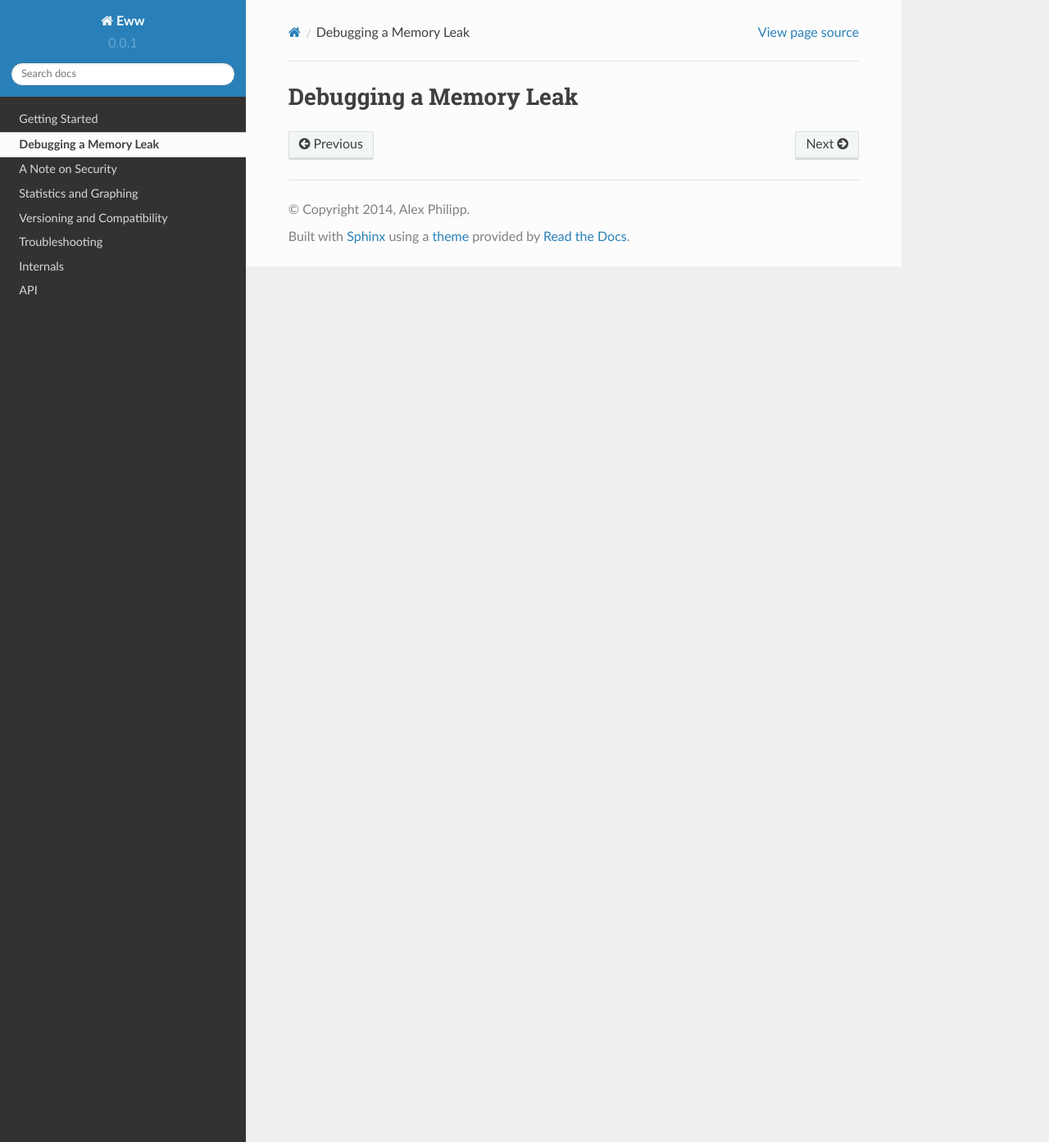
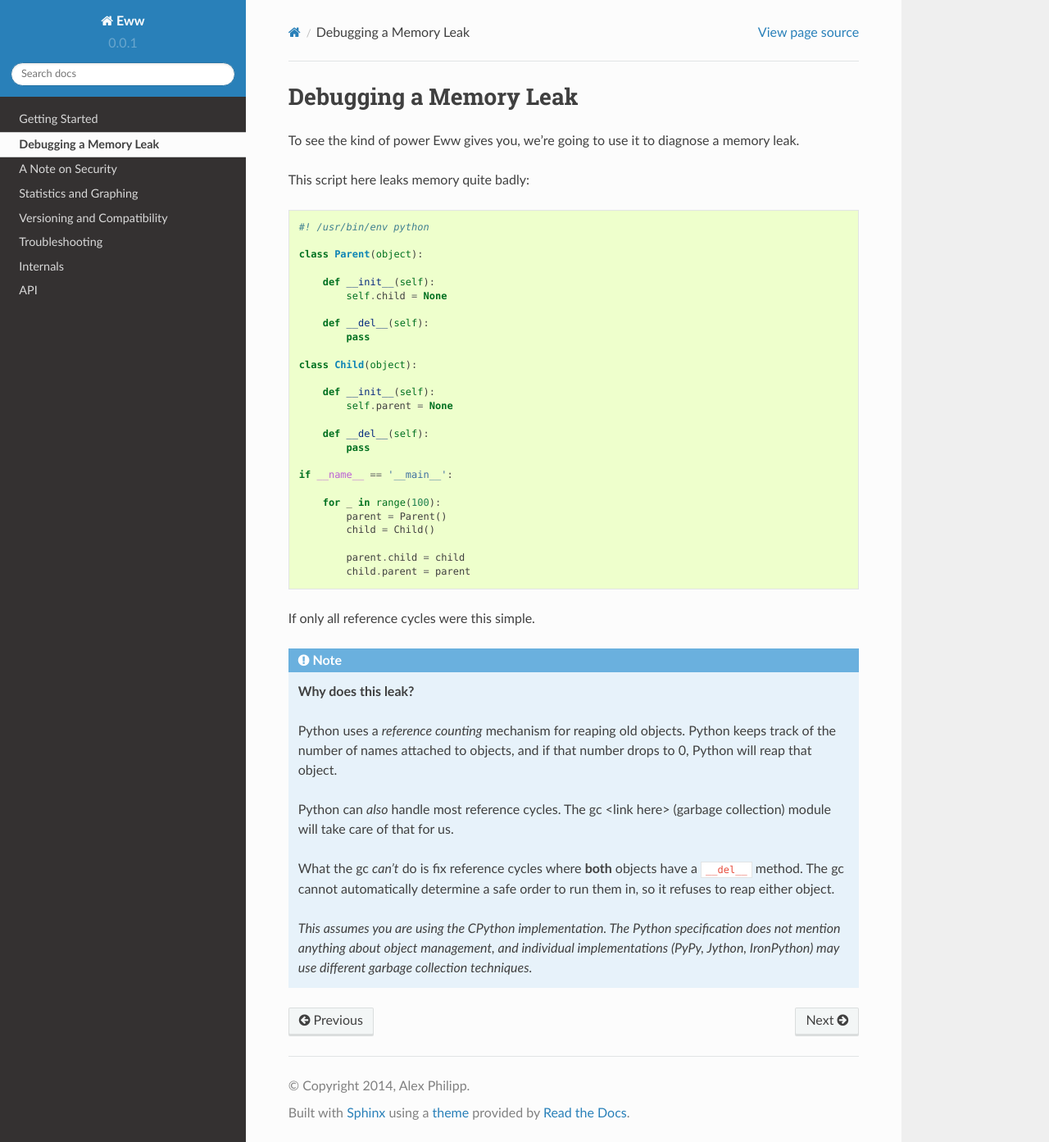
Before and after one commit to py-eww/eww, a Sphinx documentation site: the page built from docs/source/debugging_leak.rst, in a window 1280 px wide and 1393 px high. Shown: the whole window at 82% size. Built offline with Sphinx 7.4.7 and the Read the Docs theme 2.0.0, drawn with Linux system fonts in a browser that asks for light colours; pages that are not in the unit, such as notebooks, are missing from menus.

Commit message:
extended docs

```diff
--- a/docs/source/debugging_leak.rst
+++ b/docs/source/debugging_leak.rst
@@ -2,3 +2,47 @@
 
 Debugging a Memory Leak
 =======================
+
+To see the kind of power Eww gives you, we're going to use it to diagnose a memory leak.
+
+This script here leaks memory quite badly::
+
+    #! /usr/bin/env python
+
+    class Parent(object):
+
+        def __init__(self):
+            self.child = None
+
+        def __del__(self):
+            pass
+
+    class Child(object):
+
+        def __init__(self):
+            self.parent = None
+
+        def __del__(self):
+            pass
+
+    if __name__ == '__main__':
+
+        for _ in range(100):
+            parent = Parent()
+            child = Child()
+
+            parent.child = child
+            child.parent = parent
+
+If only all reference cycles were this simple.
+
+.. note::
+    **Why does this leak?**
+
+    Python uses a *reference counting* mechanism for reaping old objects.  Python keeps track of the number of names attached to objects, and if that number drops to 0, Python will reap that object.
+
+    Python can *also* handle most reference cycles.  The gc <link here> (garbage collection) module will take care of that for us.
+
+    What the gc *can't* do is fix reference cycles where **both** objects have a ``__del__`` method.  The gc cannot automatically determine a safe order to run them in, so it refuses to reap either object.
+
+    *This assumes you are using the CPython implementation.  The Python specification does not mention anything about object management, and individual implementations (PyPy, Jython, IronPython) may use different garbage collection techniques.*
```
